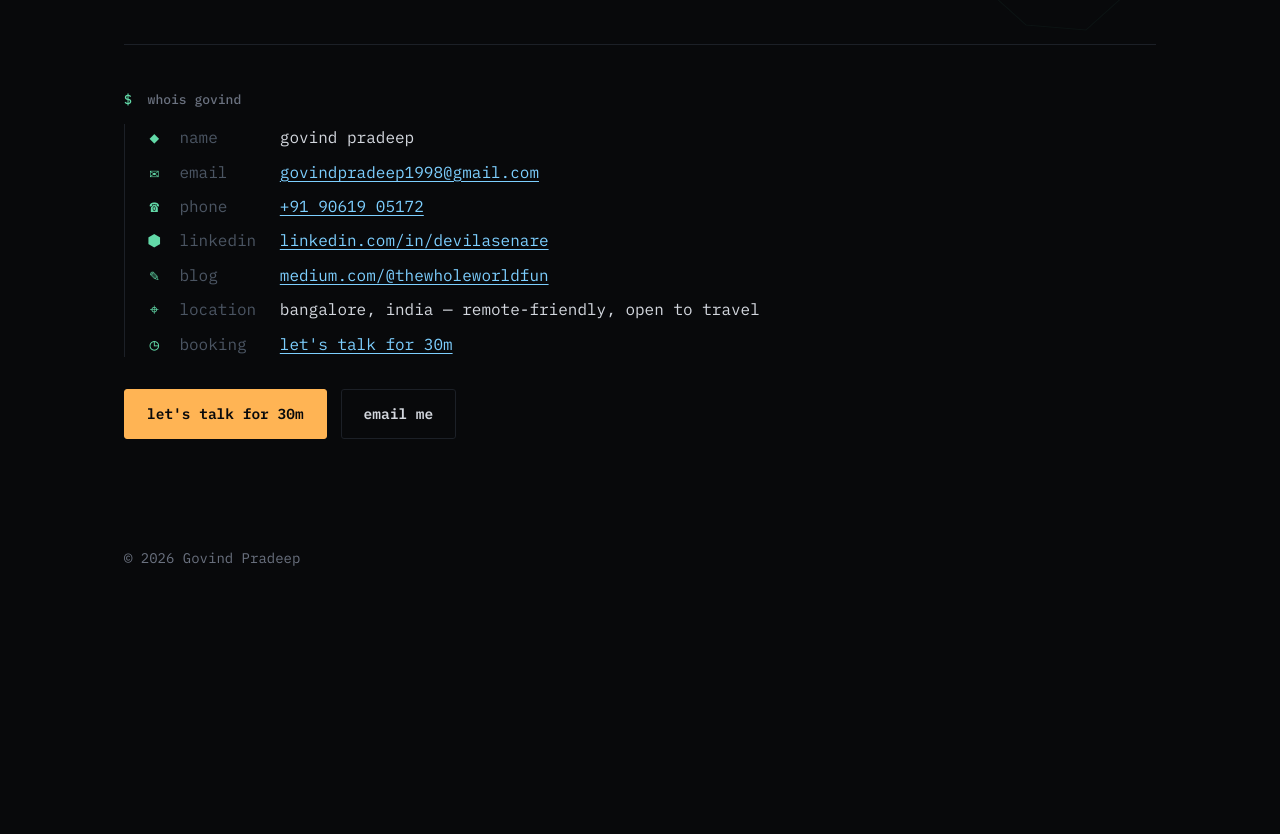
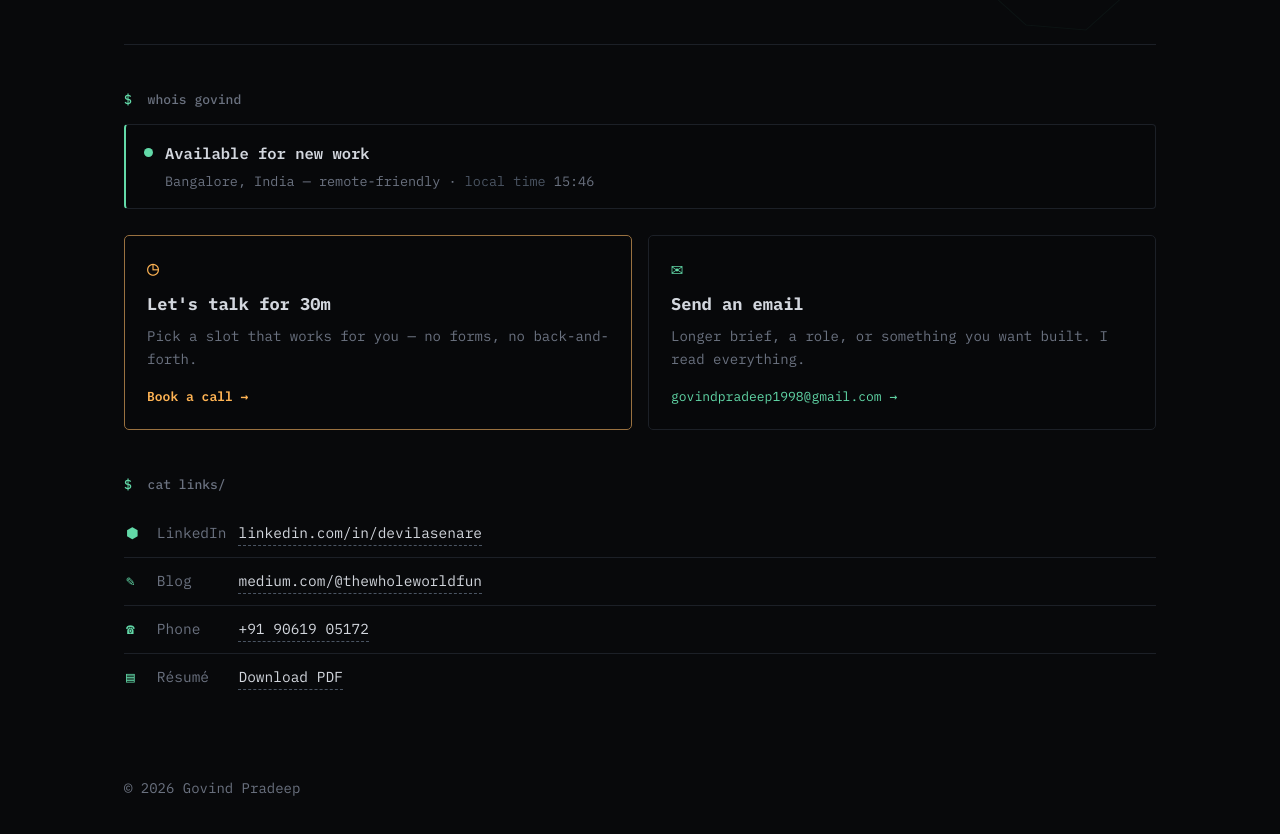
Before and after one commit to D3vilsnar3/d3vilsnar3, a website: page public/index.html in a window 1280 px wide. Shown: the part 8089-8923 px from the top of the page. Before the commit the page ends 8723 px from the top, so only its background shows below. Drawn offline with Linux system fonts and the light colour scheme.

Commit message:
Rebuild the contact section UI
- Availability strip with a pulsing status dot and live Bangalore local time
- Two action cards (book a call / send an email) replacing the flat whois rows, with hover lift and accent framing on the primary
- Secondary links list for LinkedIn, blog, phone and a direct resume download
- Applies to both the /contact/ page and the contact section on the home page, since both build from the same source file

```diff
--- a/public/index.html
+++ b/public/index.html
@@ -444,22 +444,56 @@
   <hr class="rule">
 
   <section class="block" id="contact">
-<p class="cmd"><span class="prompt">$</span> whois govind</p>
+    <p class="cmd"><span class="prompt">$</span> whois govind</p>
 
-    <div class="out whois">
-      <div class="whois-row"><span class="whois-sym">◆</span><span class="whois-key">name</span><span>govind pradeep</span></div>
-      <div class="whois-row"><span class="whois-sym">✉</span><span class="whois-key">email</span><a href="mailto:govindpradeep1998@gmail.com">govindpradeep1998@gmail.com</a></div>
-      <div class="whois-row"><span class="whois-sym">☎</span><span class="whois-key">phone</span><a href="tel:+919061905172">+91 90619 05172</a></div>
-      <div class="whois-row"><span class="whois-sym">⬢</span><span class="whois-key">linkedin</span><a href="https://www.linkedin.com/in/devilasenare/" target="_blank" rel="noopener">linkedin.com/in/devilasenare</a></div>
-      <div class="whois-row"><span class="whois-sym">✎</span><span class="whois-key">blog</span><a href="https://medium.com/@thewholeworldfun" target="_blank" rel="noopener">medium.com/@thewholeworldfun</a></div>
-      <div class="whois-row"><span class="whois-sym">⌖</span><span class="whois-key">location</span><span>bangalore, india — remote-friendly, open to travel</span></div>
-      <div class="whois-row"><span class="whois-sym">◷</span><span class="whois-key">booking</span><a href="/book">let's talk for 30m</a></div>
+    <div class="contact-status">
+      <span class="status-dot" aria-hidden="true"></span>
+      <div>
+        <p class="status-line">Available for new work</p>
+        <p class="status-meta">Bangalore, India — remote-friendly ·
+          <span class="dim">local time</span> <span id="localTime">--:--</span></p>
+      </div>
     </div>
 
-    <div class="btn-row">
-      <a class="btn btn-primary" href="/book">let's talk for 30m</a>
-      <a class="btn btn-ghost" href="mailto:govindpradeep1998@gmail.com">email me</a>
+    <div class="contact-cards">
+      <a class="c-card c-card--primary" href="/book">
+        <span class="c-icon" aria-hidden="true">◷</span>
+        <span class="c-title">Let's talk for 30m</span>
+        <span class="c-desc">Pick a slot that works for you — no forms, no back-and-forth.</span>
+        <span class="c-go">Book a call <span aria-hidden="true">&rarr;</span></span>
+      </a>
+
+      <a class="c-card" href="mailto:govindpradeep1998@gmail.com">
+        <span class="c-icon" aria-hidden="true">✉</span>
+        <span class="c-title">Send an email</span>
+        <span class="c-desc">Longer brief, a role, or something you want built. I read everything.</span>
+        <span class="c-go">govindpradeep1998@gmail.com <span aria-hidden="true">&rarr;</span></span>
+      </a>
     </div>
+
+    <p class="cmd cmd-spaced"><span class="prompt">$</span> cat links/</p>
+    <ul class="link-list">
+      <li>
+        <span class="ll-sym" aria-hidden="true">⬢</span>
+        <span class="ll-key">LinkedIn</span>
+        <a href="https://www.linkedin.com/in/devilasenare/" target="_blank" rel="noopener">linkedin.com/in/devilasenare</a>
+      </li>
+      <li>
+        <span class="ll-sym" aria-hidden="true">✎</span>
+        <span class="ll-key">Blog</span>
+        <a href="https://medium.com/@thewholeworldfun" target="_blank" rel="noopener">medium.com/@thewholeworldfun</a>
+      </li>
+      <li>
+        <span class="ll-sym" aria-hidden="true">☎</span>
+        <span class="ll-key">Phone</span>
+        <a href="tel:+919061905172">+91 90619 05172</a>
+      </li>
+      <li>
+        <span class="ll-sym" aria-hidden="true">▤</span>
+        <span class="ll-key">Résumé</span>
+        <a href="/resume/Govind_Pradeep_Resume.pdf" download>Download PDF</a>
+      </li>
+    </ul>
   </section>
 
 </main>
--- a/public/script.js
+++ b/public/script.js
@@ -256,3 +256,17 @@ if (statEls.length) {
   window.addEventListener("resize", onScroll, { passive: true });
   update();
 })();
+
+
+/* ---------- contact: live local time ---------- */
+(function localClock() {
+  const el = document.getElementById("localTime");
+  if (!el) return;
+  function tick() {
+    el.textContent = new Intl.DateTimeFormat("en-GB", {
+      timeZone: "Asia/Kolkata", hour: "2-digit", minute: "2-digit", hour12: false,
+    }).format(new Date());
+  }
+  tick();
+  setInterval(tick, 20000);
+})();
--- a/public/styles.css
+++ b/public/styles.css
@@ -589,3 +589,107 @@ body[data-page="inner"] main { padding-top: 26px; }
   .tl-card { padding: 18px 16px; }
   .tl-when { text-align: left; }
 }
+
+/* ============ Contact ============ */
+.contact-status {
+  display: flex;
+  align-items: flex-start;
+  gap: 12px;
+  border: 1px solid var(--rule);
+  border-left: 2px solid var(--prompt);
+  border-radius: 4px;
+  padding: 16px 18px;
+  margin-bottom: 26px;
+  background: color-mix(in srgb, var(--bg) 84%, transparent);
+}
+.status-dot {
+  position: relative;
+  flex: none;
+  width: 9px;
+  height: 9px;
+  margin-top: 7px;
+  border-radius: 50%;
+  background: var(--prompt);
+}
+/* a slow pulse — the page reads as a live system elsewhere, so does this */
+.status-dot::after {
+  content: "";
+  position: absolute;
+  inset: -4px;
+  border-radius: 50%;
+  background: var(--prompt);
+  opacity: 0.35;
+  animation: statusPulse 2.4s ease-out infinite;
+}
+@keyframes statusPulse {
+  0%   { transform: scale(0.5); opacity: 0.45; }
+  70%  { transform: scale(1.5); opacity: 0; }
+  100% { transform: scale(1.5); opacity: 0; }
+}
+.status-line { margin: 0; font-weight: 600; color: var(--fg); font-size: 15.5px; }
+.status-meta { margin: 3px 0 0; color: var(--muted); font-size: 13.5px; }
+
+.contact-cards {
+  display: grid;
+  grid-template-columns: 1fr 1fr;
+  gap: 16px;
+  margin-bottom: 8px;
+}
+.c-card {
+  display: flex;
+  flex-direction: column;
+  border: 1px solid var(--rule);
+  border-radius: 5px;
+  padding: 22px;
+  text-decoration: none;
+  background: color-mix(in srgb, var(--bg) 84%, transparent);
+  transition: border-color 0.18s ease, transform 0.18s ease, background 0.18s ease;
+}
+.c-card:hover {
+  border-color: var(--prompt);
+  transform: translateY(-2px);
+}
+.c-card--primary { border-color: color-mix(in srgb, var(--accent) 55%, var(--rule)); }
+.c-card--primary:hover { border-color: var(--accent); }
+.c-icon { font-size: 20px; color: var(--prompt); line-height: 1; }
+.c-card--primary .c-icon { color: var(--accent); }
+.c-title {
+  margin-top: 12px;
+  font-size: 17px;
+  font-weight: 700;
+  color: var(--fg);
+}
+.c-desc {
+  margin-top: 7px;
+  color: var(--muted);
+  font-size: 14px;
+  line-height: 1.6;
+  flex: 1;
+}
+.c-go {
+  margin-top: 16px;
+  font-size: 13px;
+  color: var(--prompt);
+  word-break: break-all;
+}
+.c-card--primary .c-go { color: var(--accent); font-weight: 600; }
+
+.link-list { list-style: none; margin: 0; padding: 0; }
+.link-list li {
+  display: flex;
+  align-items: baseline;
+  gap: 12px;
+  padding: 11px 2px;
+  border-bottom: 1px solid var(--rule);
+  font-size: 14.5px;
+}
+.link-list li:last-child { border-bottom: none; }
+.ll-sym { color: var(--prompt); width: 1.3em; flex: none; }
+.ll-key { color: var(--muted); min-width: 8ch; }
+.link-list a { color: var(--fg); text-decoration: none; border-bottom: 1px dashed var(--dim); }
+.link-list a:hover { color: var(--accent); border-color: var(--accent); }
+
+@media (max-width: 640px) {
+  .contact-cards { grid-template-columns: 1fr; }
+  .link-list li { flex-wrap: wrap; gap: 6px 10px; }
+}
```
Also changed, not shown: public/contact/index.html (+46 -12 lines), src/pages/contact.html (+46 -12 lines).
